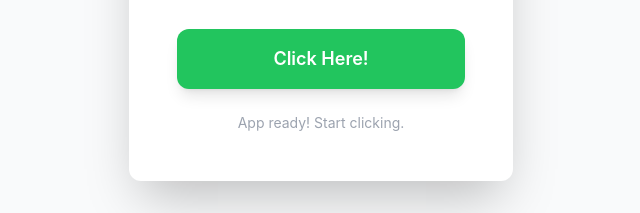
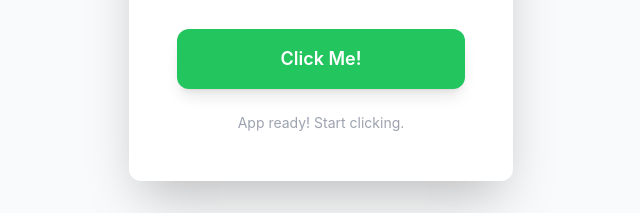
Before and after one commit to william-ay/team-website-project, a plain HTML site: page index.html in a window 1280 px wide. Shown: the part 457-670 px from the top of the page, 319-959 px from the left. Drawn offline with nearby package versions, Linux system fonts and the light colour scheme.

```diff
--- a/index.html
+++ b/index.html
@@ -35,7 +35,7 @@
                 class="w-full py-4 px-6 bg-green-500 text-white font-semibold text-lg rounded-xl shadow-lg
                        hover:bg-green-600 focus:outline-none focus:ring-4 focus:ring-green-300 transition
                        duration-150 active:translate-y-0.5 active:shadow-md">
-            Click Here!
+            Click Me!
         </button>
 
         <!-- Status/Info Message Box -->
```
